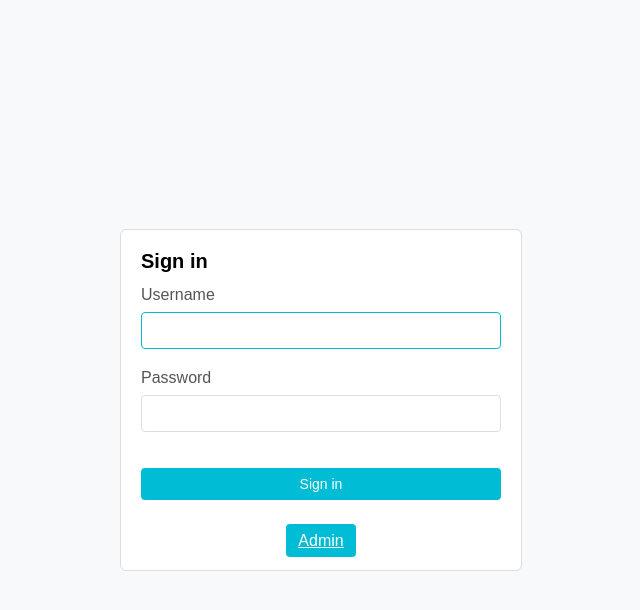
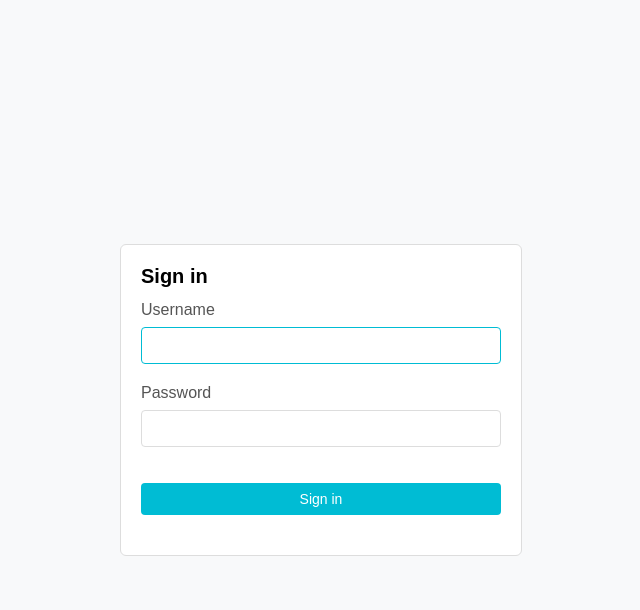
Before and after one commit to phil-keita/facturation, a Flask app: page /admin in a window 1280 px wide. Shown: the top 610 px of the page, without its empty margins (319-959 px from the left). Run offline with Flask 3, Linux system fonts and the light colour scheme.

Commit message:
Remove admin button from login screen - unified login for all users

```diff
--- a/templates/login.html
+++ b/templates/login.html
@@ -40,9 +40,6 @@
           <button class="btn" type="submit">Sign in</button>
         </div>
       </form>
-        <div style="margin-top:12px; text-align:center;">
-          <a class="btn" href="/admin">Admin</a>
-        </div>
     </div>
   </body>
 </html>
```
